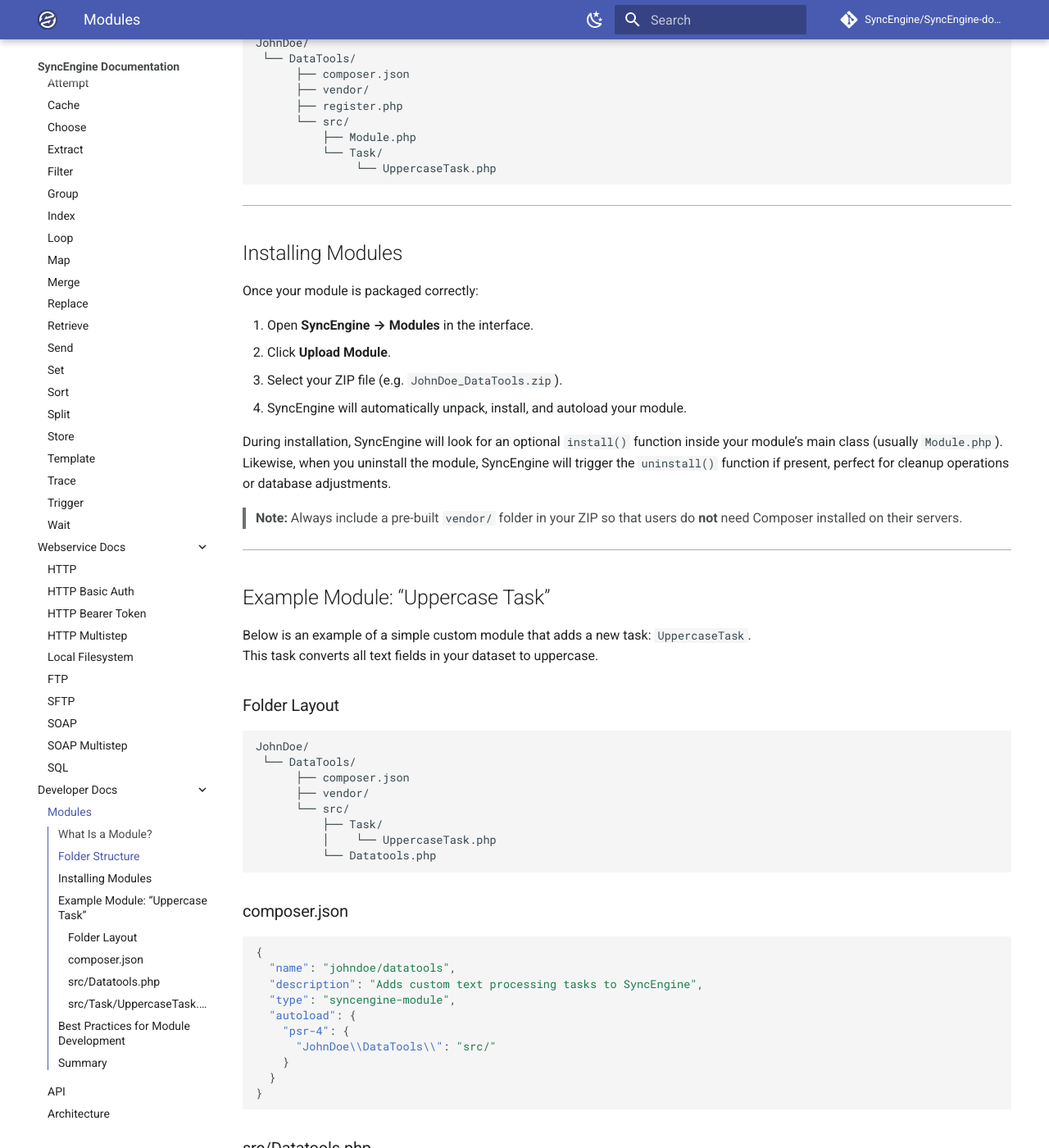
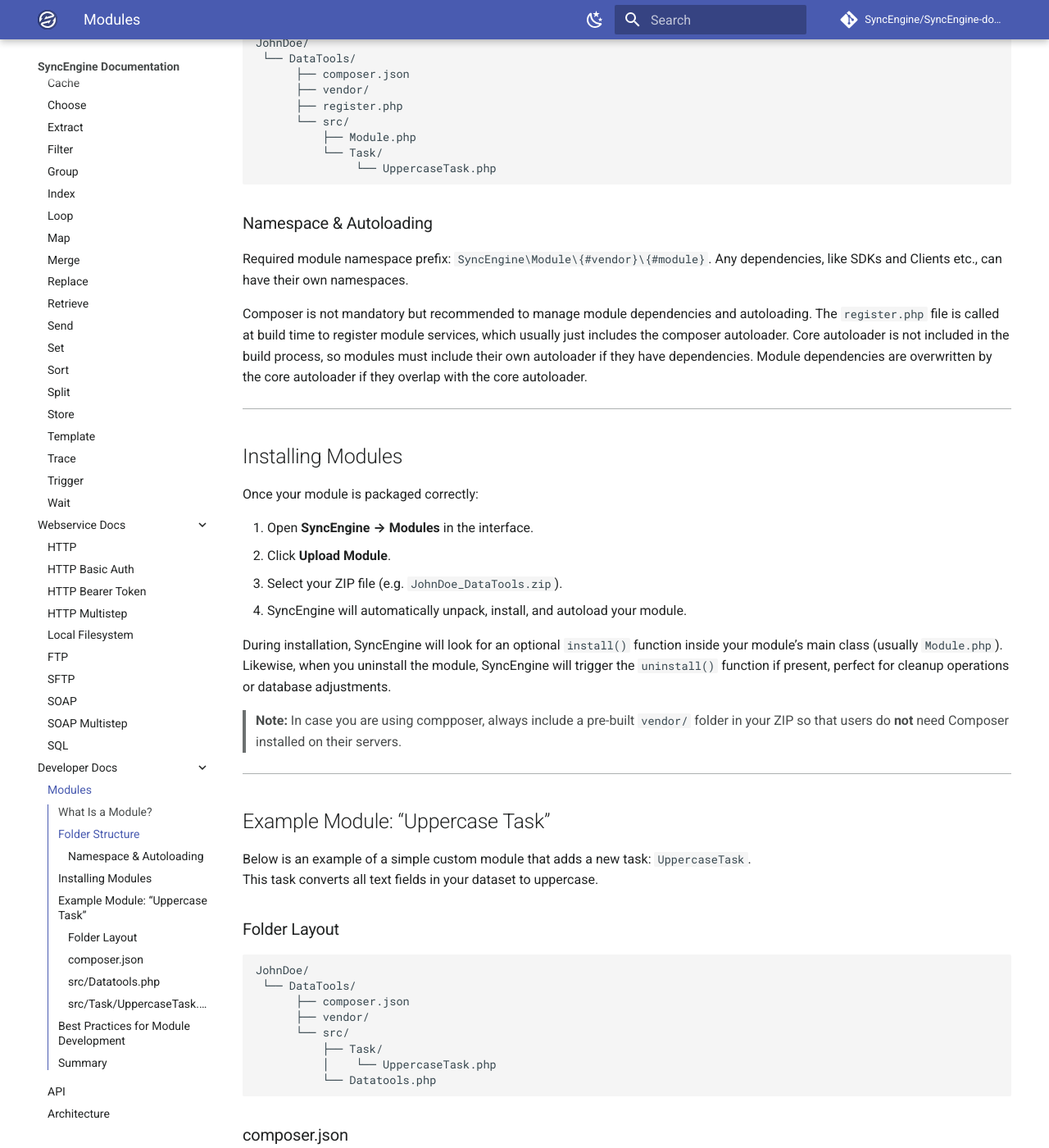
Before and after one commit to SyncEngine/docs, an MkDocs documentation site: the page built from docs/developer/modules.md, in a window 1280 px wide and 1400 px high, scrolled down 1110 px. Shown: the whole window at 82% size. Built offline with MkDocs 1.6.1 and Material for MkDocs 9.7.7, drawn with Linux system fonts in a browser that asks for light colours; comment, search, counter and statistics services are not loaded; some of the changed text lies outside the part shown.

Commit message:
Fix namespaces and add instructions

````diff
--- a/docs/developer/modules.md
+++ b/docs/developer/modules.md
@@ -54,6 +54,15 @@ JohnDoe/
                └── UppercaseTask.php
 ```
 
+### Namespace & Autoloading
+
+Required module namespace prefix: `SyncEngine\Module\{#vendor}\{#module}`. Any dependencies, like SDKs and Clients etc., can have their own namespaces.
+
+Composer is not mandatory but recommended to manage module dependencies and autoloading.
+The `register.php` file is called at build time to register module services, which usually just includes the composer autoloader.
+Core autoloader is not included in the build process, so modules must include their own autoloader if they have dependencies.
+Module dependencies are overwritten by the core autoloader if they overlap with the core autoloader.
+
 ---
 
 ## Installing Modules
@@ -68,7 +77,7 @@ Once your module is packaged correctly:
 During installation, SyncEngine will look for an optional `install()` function inside your module’s main class (usually `Module.php`).
 Likewise, when you uninstall the module, SyncEngine will trigger the `uninstall()` function if present, perfect for cleanup operations or database adjustments.
 
-> **Note:** Always include a pre-built `vendor/` folder in your ZIP so that users do **not** need Composer installed on their servers.
+> **Note:** In case you are using compposer, always include a pre-built `vendor/` folder in your ZIP so that users do **not** need Composer installed on their servers.
 
 ---
 
@@ -99,7 +108,7 @@ JohnDoe/
   "type": "syncengine-module",
   "autoload": {
     "psr-4": {
-      "JohnDoe\\DataTools\\": "src/"
+      "SyncEngine\\Module\\JohnDoe\\DataTools\\": "src/"
     }
   }
 }
@@ -194,7 +203,7 @@ Once installed, this task will automatically appear in the task list under the n
 - **Bundle the `vendor` folder** before zipping the module.
   This allows installation on systems that do not have Composer installed.
 
-- **Use namespaces** that match your folder structure (e.g., `JohnDoe\DataTools`).
+- **Use namespaces** that match your folder structure (e.g., `SyncEngine\Module\JohnDoe\DataTools`).
 
 - **Keep modules self-contained.**
   Avoid hard dependencies on other modules unless absolutely necessary.
````
